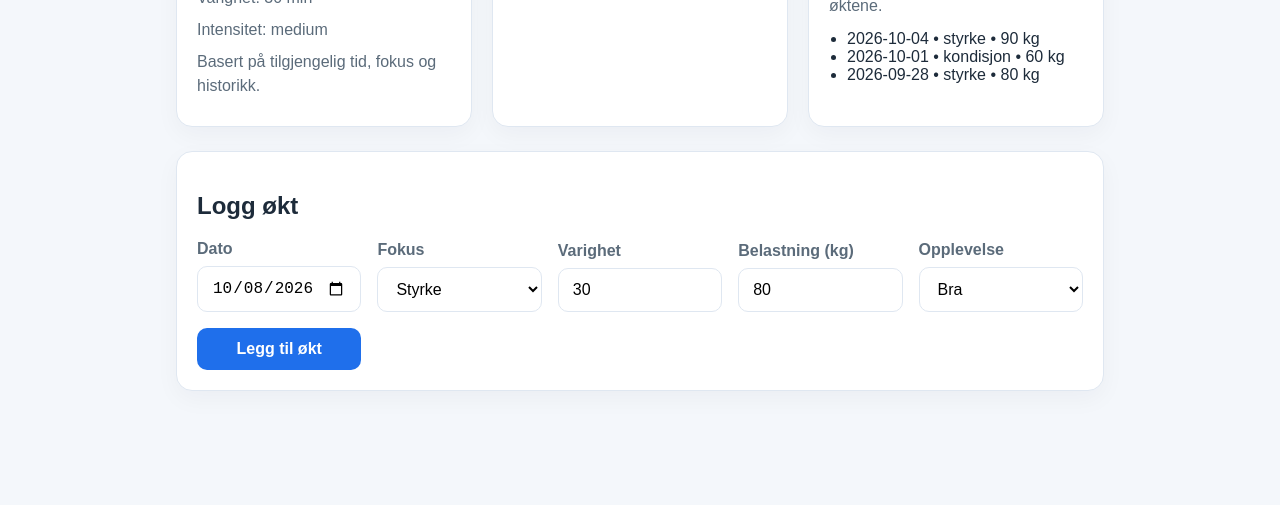
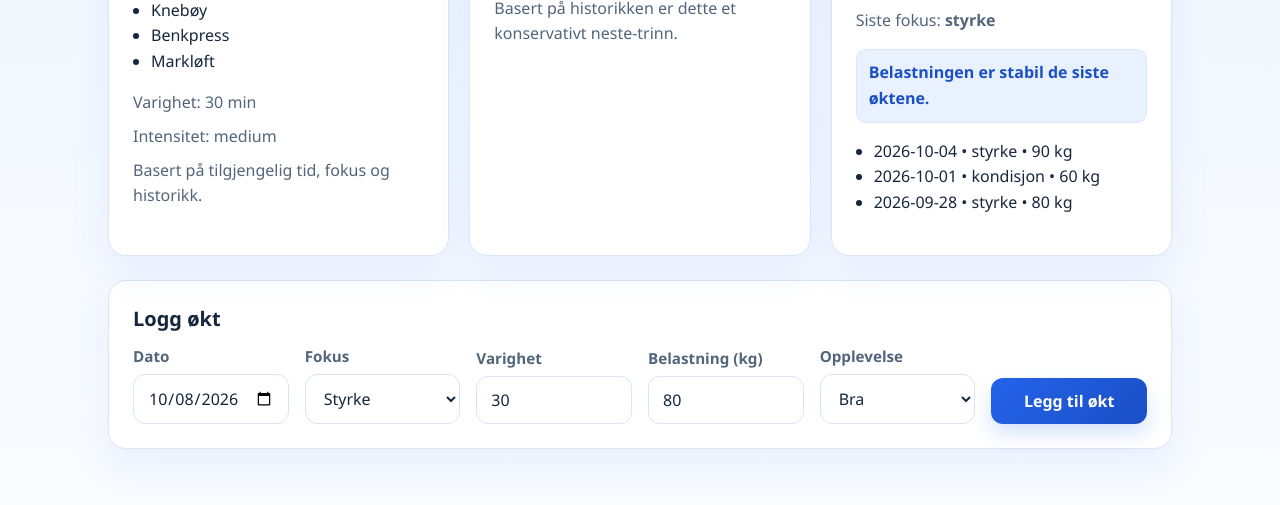
Before and after one commit to IBE160-2026/G41-hegge-paulsen, a website with bundled scripts: page index.html in a window 1280 px wide. Shown: the part 463-968 px from the top of the page. Before the commit the page ends 902 px from the top, so only its background shows below. Built offline with nearby package versions, Linux system fonts and the light colour scheme.

Commit message:
Polish SmartØkt dashboard UI

```diff
--- a/index.html
+++ b/index.html
@@ -9,6 +9,7 @@
   <body>
     <main class="container">
       <header class="header">
+        <span class="app-badge">MVP</span>
         <p class="eyebrow">SmartØkt</p>
         <h1>Treningsøkt tilpasset deg</h1>
       </header>
--- a/src/app/styles.css
+++ b/src/app/styles.css
@@ -1,12 +1,15 @@
 :root {
-  --bg: #f4f7fb;
+  --bg: #edf4ff;
+  --bg-strong: #dfeeff;
   --panel: #ffffff;
-  --primary: #1f6feb;
-  --primary-dark: #174ea6;
-  --text: #1d2b3a;
-  --muted: #5b6b7a;
-  --border: #dfe7f1;
-  --accent: #eaf3ff;
+  --primary: #2463eb;
+  --primary-dark: #1a4fc5;
+  --primary-soft: #e9f1ff;
+  --text: #16263d;
+  --muted: #52657a;
+  --border: #d9e5f5;
+  --success: #1e8f5e;
+  --shadow: 0 16px 40px rgba(36, 99, 235, 0.08);
 }
 
 * {
@@ -15,19 +18,34 @@
 
 body {
   margin: 0;
-  font-family: Arial, sans-serif;
-  background: var(--bg);
+  font-family: "Segoe UI", Arial, sans-serif;
+  background: linear-gradient(180deg, var(--bg) 0%, #f9fbff 100%);
   color: var(--text);
 }
 
 .container {
-  max-width: 960px;
+  max-width: 1100px;
   margin: 0 auto;
-  padding: 32px 16px 48px;
+  padding: 40px 18px 56px;
 }
 
 .header {
   margin-bottom: 24px;
+}
+
+.app-badge {
+  display: inline-flex;
+  align-items: center;
+  background: var(--primary-soft);
+  color: var(--primary-dark);
+  border: 1px solid #cfe0ff;
+  border-radius: 999px;
+  padding: 7px 12px;
+  font-size: 0.74rem;
+  font-weight: 700;
+  letter-spacing: 0.08em;
+  text-transform: uppercase;
+  margin-bottom: 12px;
 }
 
 .eyebrow {
@@ -41,21 +59,22 @@
 
 h1 {
   margin: 8px 0 0;
-  font-size: clamp(2rem, 4vw, 3rem);
+  font-size: clamp(2rem, 4vw, 3.1rem);
+  line-height: 1.1;
 }
 
 .card {
   background: var(--panel);
   border: 1px solid var(--border);
-  border-radius: 16px;
-  padding: 20px;
-  box-shadow: 0 8px 24px rgba(17, 24, 39, 0.04);
+  border-radius: 18px;
+  padding: 24px;
+  box-shadow: var(--shadow);
 }
 
 #workout-form {
   display: grid;
   grid-template-columns: repeat(auto-fit, minmax(180px, 1fr));
-  gap: 16px;
+  gap: 18px;
   align-items: end;
 }
 
@@ -68,30 +87,49 @@
 label {
   font-weight: 700;
   color: var(--muted);
+  font-size: 0.95rem;
 }
 
-select, button {
-  border-radius: 10px;
+select,
+input,
+button {
+  border-radius: 12px;
   border: 1px solid var(--border);
   padding: 12px 14px;
   font-size: 1rem;
+  font-family: inherit;
+  transition: border-color 0.2s ease, box-shadow 0.2s ease, transform 0.2s ease;
 }
 
-select {
-  background: white;
+select,
+input {
+  background: #fff;
+  color: var(--text);
+}
+
+select:focus,
+input:focus {
+  outline: none;
+  border-color: #8bb5ff;
+  box-shadow: 0 0 0 4px rgba(36, 99, 235, 0.12);
 }
 
 button {
-  background: var(--primary);
+  background: linear-gradient(135deg, var(--primary) 0%, var(--primary-dark) 100%);
   color: white;
   border: none;
   font-weight: 700;
   cursor: pointer;
-  transition: background 0.2s ease;
+  box-shadow: 0 10px 20px rgba(36, 99, 235, 0.18);
 }
 
 button:hover {
-  background: var(--primary-dark);
+  transform: translateY(-1px);
+  box-shadow: 0 12px 20px rgba(36, 99, 235, 0.22);
+}
+
+button:active {
+  transform: translateY(0);
 }
 
 .result-grid {
@@ -101,8 +139,15 @@
   margin-top: 24px;
 }
 
-.result-card h2 {
+.result-card {
+  min-height: 220px;
+}
+
+.result-card h2,
+.log-card h2 {
   margin-top: 0;
+  margin-bottom: 14px;
+  font-size: 1.25rem;
 }
 
 .log-card {
@@ -116,28 +161,51 @@
   align-items: end;
 }
 
-input {
-  border-radius: 10px;
-  border: 1px solid var(--border);
-  padding: 12px 14px;
-  font-size: 1rem;
-  background: white;
-}
-
 .big-text {
-  font-size: clamp(1.5rem, 2.3vw, 2.2rem);
-  font-weight: 700;
+  font-size: clamp(1.6rem, 2.5vw, 2.3rem);
+  font-weight: 800;
   margin: 0 0 12px;
+  color: var(--text);
 }
 
 .exercise-list {
-  margin: 12px 0;
+  margin: 14px 0 16px;
   padding-left: 18px;
   color: var(--text);
+  line-height: 1.6;
 }
 
-.meta, .notes {
+.meta,
+.notes {
   margin: 8px 0;
   color: var(--muted);
-  line-height: 1.5;
+  line-height: 1.6;
 }
+
+.notes {
+  color: var(--muted);
+}
+
+#progress-trend {
+  background: var(--primary-soft);
+  border: 1px solid #d7e7ff;
+  border-radius: 10px;
+  padding: 10px 12px;
+  color: var(--primary-dark);
+  margin: 16px 0;
+  font-weight: 600;
+}
+
+@media (max-width: 640px) {
+  .container {
+    padding-top: 24px;
+  }
+
+  .card {
+    padding: 18px;
+  }
+
+  button {
+    width: 100%;
+  }
+}
```
